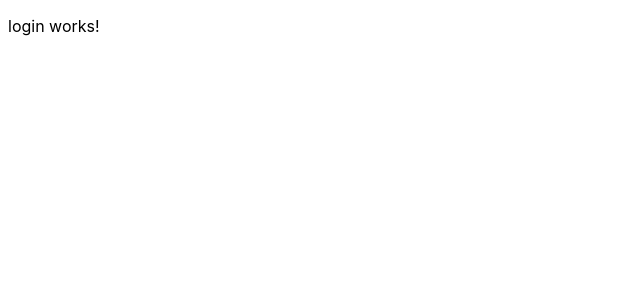
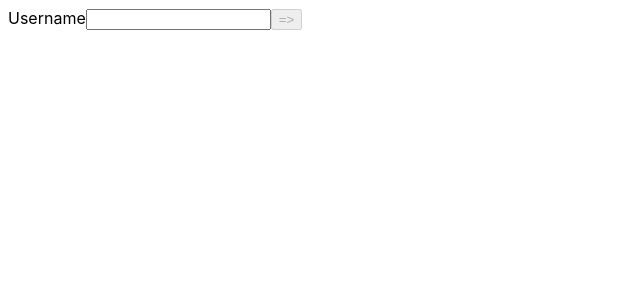
Before and after one commit to BorisNovi/whale, an Angular app in the folder frontend/: page / in a window 1280 px wide. Shown: the top 300 px of the page, without its empty margins (0-640 px from the left). Built offline with nearby package versions, Linux system fonts and the light colour scheme.

Commit message:
feat: add login to front

```diff
--- a/frontend/src/app/pages/login/login.page.html
+++ b/frontend/src/app/pages/login/login.page.html
@@ -1 +1,11 @@
-<p>login works!</p>
+
+<div class="login__wrapper">
+  <form [formGroup]="loginForm" class="login__form" (ngSubmit)="onSubmit()">
+    <span class="login__form__input">
+      <label for="username">Username</label>
+      <input formControlName="username" type="text" name="username">
+    </span>
+
+    <button class="login__form__submit" type="submit" [disabled]="!loginForm.valid">=></button>
+  </form>
+</div>
--- a/frontend/src/app/pages/login/login.page.ts
+++ b/frontend/src/app/pages/login/login.page.ts
@@ -1,12 +1,44 @@
-import { Component } from '@angular/core';
+import { Component, DestroyRef } from '@angular/core';
+import { FormBuilder, FormControl, FormGroup, ReactiveFormsModule, Validators } from '@angular/forms';
+import { AuthService, IUserAuth } from '../../shared';
+import { takeUntilDestroyed } from '@angular/core/rxjs-interop';
+import { of, switchMap } from 'rxjs';
+import { Router } from '@angular/router';
 
 @Component({
   selector: 'whale-login',
   standalone: true,
-  imports: [],
+  imports: [ReactiveFormsModule],
   templateUrl: './login.page.html',
   styleUrl: './login.page.scss'
 })
 export class LoginPageComponent {
 
+  public userAuthData: IUserAuth | null = null; // TODO: Add username and token to state manager after all
+
+  public loginForm = new FormGroup({
+    username: new FormControl('', [Validators.required, Validators.minLength(3), Validators.maxLength(10)])
+  });
+
+  constructor(
+    private authService: AuthService,
+    private router: Router,
+    private destroyRef: DestroyRef
+  ) {}
+
+  public onSubmit(): void {
+    const username = this.loginForm.controls.username.value || '';
+
+    this.authService.logIn(username)
+    .pipe(switchMap((userAuthData) => {
+      this.userAuthData = userAuthData; // TODO: Add data to state here and redirect
+      this.redirectLoginedUser(userAuthData);
+      return of(null);
+    }), takeUntilDestroyed(this.destroyRef))
+    .subscribe();
+  }
+
+  private redirectLoginedUser(authData: IUserAuth): void {
+    this.router.navigate(['/chat/0', { state: authData }]);
+  }
 }
--- a/frontend/src/app/shared/index.ts
+++ b/frontend/src/app/shared/index.ts
@@ -0,0 +1,2 @@
+export * from './services';
+export * from './interfaces';
--- /dev/null
+++ b/frontend/src/app/shared/interfaces/index.ts
@@ -0,0 +1 @@
+export type { IUserAuth } from './userAuth.interface'
--- /dev/null
+++ b/frontend/src/app/shared/interfaces/userAuth.interface.ts
@@ -0,0 +1,4 @@
+export interface IUserAuth {
+  username: string;
+  token: string;
+}
--- /dev/null
+++ b/frontend/src/app/shared/services/auth.service.ts
@@ -0,0 +1,39 @@
+import { HttpClient, HttpParams } from '@angular/common/http';
+import { Injectable } from '@angular/core';
+import { Observable } from 'rxjs';
+import { IUserAuth } from '../interfaces';
+
+@Injectable({ providedIn: 'root' })
+export class AuthService {
+
+  private baseUrl = `http://localhost:3000`;
+
+  constructor(private httpClient: HttpClient) {
+  }
+
+  public logIn(username: string): Observable<IUserAuth> {
+    return this.httpClient.post<IUserAuth>(`${this.baseUrl}/api/auth/login`, {username})
+  }
+
+  public getTest(info: { id: number, key: string }): Observable<any> {
+    const { id, key } = info;
+
+    let params = new HttpParams({
+      fromObject: {
+        ...(id && { id }),
+        ...(key && { key }),
+      }
+    });
+
+    // if (someArr?.length) {
+    //   params = params.set('someArrParams', someArr.toString());
+    // }
+
+    // if (users?.length) {
+    //   params = params.set('usersIds', users.map(item => item.id).toString());
+    // }
+
+    // return this.httpClient.get<any>(`${process.env.API_URL}/api/chats${id}`, { params });
+    return this.httpClient.get<any>(`http://localhost:3000/api/chats`, { params });
+  }
+}
--- /dev/null
+++ b/frontend/src/app/shared/services/index.ts
@@ -0,0 +1 @@
+export { AuthService } from './auth.service';
```
Also changed, not shown: 1 other file (tests, documents, lock files or other folders).
